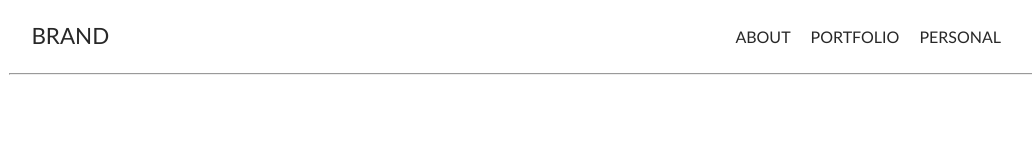
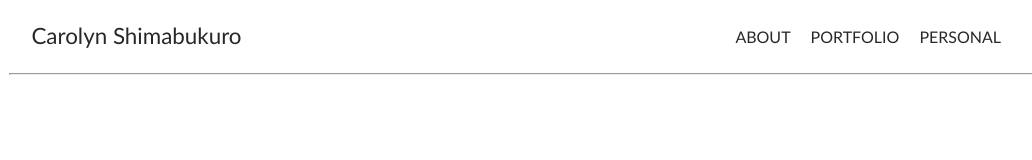
Before and after one commit to mishlc/mishlc.github.io, a plain HTML site: page index.html in a window 1280 px wide. Shown: the whole page, without its empty margins (119-1151 px from the left). Drawn offline with Linux system fonts and the light colour scheme.

Commit message:
Update index.html

```diff
--- a/index.html
+++ b/index.html
@@ -10,7 +10,7 @@
   <div class="wrapper">
     <div class="topnav">
       <ul class="leftnav">
-        <li><a href="#home">BRAND</a></li>
+        <li><a href="#home">Carolyn Shimabukuro</a></li>
       </ul>
 
       <ul class="rightnav">
```
